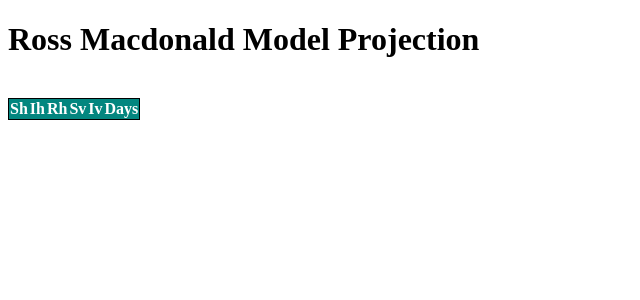
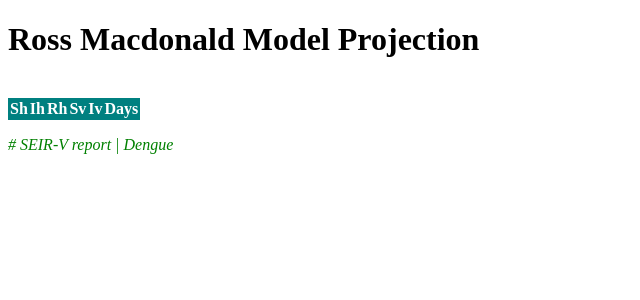
Before and after one commit to Nikolskiee/CMSC128.2-PROJECT, a Django app: template seirvice/seirv_app/templates/pdf_template_dengue.html in a window 1280 px wide. Shown: the top 300 px of the page, without its empty margins (0-640 px from the left). Run offline with Django 4.2, Linux system fonts and the light colour scheme; the template is opened without the code that fills it, so the values that code supplies are empty; some libraries are stand-ins or nearby versions.

Commit message:
Updated pdf template dengue
border color, headers of table, border style of image, footer

```diff
--- a/seirvice/seirv_app/templates/pdf_template_dengue.html
+++ b/seirvice/seirv_app/templates/pdf_template_dengue.html
@@ -3,9 +3,11 @@
     <head>
         <style>
             table {
-                border: 1px solid black;
+                border: 1px solid teal;
                 border-collapse: collapse;
                 padding: 2px;
+                text-align: center;
+
             }
 
             @page {
@@ -13,21 +15,24 @@
                 margin: 1in;
             }
 
+
+
         </style>
     </head>
     <body>
         {{title}}
         <h1>Ross Macdonald Model Projection</h1>
-        <img src='{{plot_div}}'>
+        <img src='{{plot_div}}' style="border: 2px; border-color: teal; border-radius: 10%;">
         <table>
-            <thead style="color: white; background-color: rgb(3, 134, 127);">
-                <tr>
+            <thead style="color: white; background-color: teal;">
+                <tr><b>
                     <th>Sh</th>
                     <th>Ih</th>
                     <th>Rh</th>
                     <th>Sv</th>
                     <th>Iv</th>
                     <th>Days</th>
+                </b>
                 </tr>
             </thead>
             <tbody>
@@ -46,4 +51,8 @@
             </tbody>
         </table>
     </body>
+    <footer>
+        <i><p style="color: green;"> {% url 'infectious-history' i.id %} SEIR-V report | Dengue</p></i>
+
+    </footer>
 </html>
```
